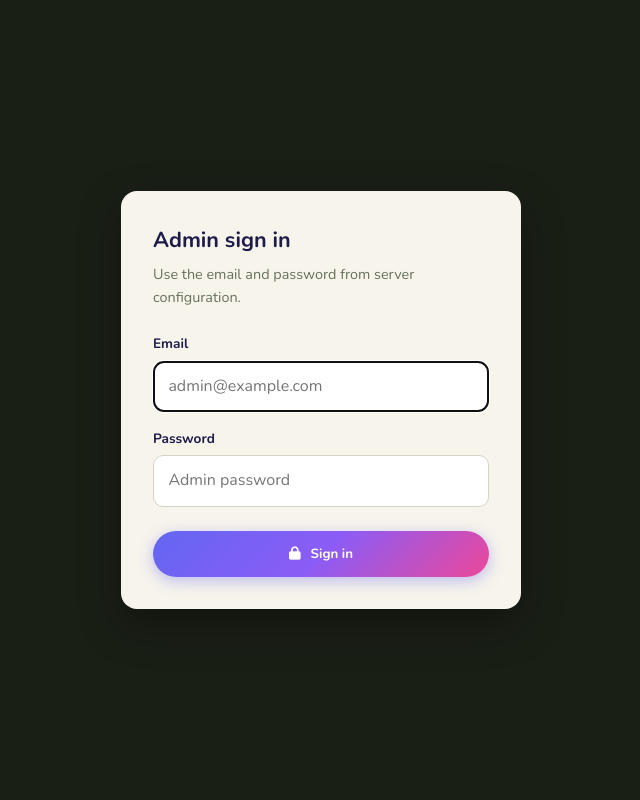
After one commit to swetaattri073/kabirmealplanner, a Flask app: template toddler-meal-planner/templates/admin/login.html in a window 1280 px wide. The commit adds this page. Shown: the whole page, without its empty margins (319-959 px from the left). Run offline with Flask 3, Linux system fonts and the light colour scheme; the template is opened without the code that fills it, so the values that code supplies are empty.

Commit message:
Add /admin login using ADMIN_EMAILS and ADMIN_PASSWORD
Replace parent-account admin checks with a dedicated sign-in form
on /admin that authenticates against env allowlist + shared password.
Incomplete config still returns 404; API stays session-gated.

Co-authored-by: swetaattri073 <swetaattri073@users.noreply.github.com>

```diff
--- a/toddler-meal-planner/app.py
+++ b/toddler-meal-planner/app.py
@@ -208,26 +208,49 @@ def get_admin_emails():
     return {e.strip().lower() for e in raw.split(',') if e.strip()}
 
 
-def is_admin_user(user=None):
-    """True if the user is logged in and their email is in ADMIN_EMAILS."""
-    u = user if user is not None else current_user
+def get_admin_password():
+    """Shared admin password from ADMIN_PASSWORD env."""
+    return (os.environ.get('ADMIN_PASSWORD') or '').strip()
+
+
+def admin_configured():
+    """Admin login is available only when both email allowlist and password are set."""
+    return bool(get_admin_emails() and get_admin_password())
+
+
+def is_admin_session():
+    """True when this browser session passed /admin env login."""
+    if not admin_configured():
+        return False
+    if not session.get('admin_authenticated'):
+        return False
+    email = (session.get('admin_email') or '').strip().lower()
+    return bool(email) and email in get_admin_emails()
+
+
+def _admin_password_matches(provided):
+    expected = get_admin_password()
+    if not expected or provided is None:
+        return False
     try:
-        if not u or not getattr(u, 'is_authenticated', False):
-            return False
+        return secrets.compare_digest(
+            str(provided).encode('utf-8'),
+            expected.encode('utf-8'),
+        )
     except Exception:
         return False
-    emails = get_admin_emails()
-    if not emails:
-        return False
-    return (getattr(u, 'email', None) or '').strip().lower() in emails
+
+
+def clear_admin_session():
+    session.pop('admin_authenticated', None)
+    session.pop('admin_email', None)
 
 
 def admin_required(f):
-    """Allow only ADMIN_EMAILS users. Everyone else gets an indistinguishable 404."""
+    """Require a successful /admin env login. Others get an indistinguishable 404."""
     @wraps(f)
     def wrapped(*args, **kwargs):
-        # Do not redirect to login with next=/admin — that would expose the URL.
-        if not current_user.is_authenticated or not is_admin_user(current_user):
+        if not is_admin_session():
             if request.path.startswith('/api/'):
                 return jsonify({'error': 'Resource not found'}), 404
             return render_template('404.html'), 404
@@ -2547,11 +2570,49 @@ def api_chat_summarize():
 
 # ==================== ADMIN DASHBOARD ====================
 
-@app.route('/admin')
-@admin_required
+@app.route('/admin', methods=['GET'])
 def admin_dashboard():
-    """Operator dashboard: users, toddlers, meal-logging engagement."""
-    return render_template('admin/dashboard.html', toddler=None, toddlers=[])
+    """Operator dashboard. Shows env-based login when not authenticated."""
+    if not admin_configured():
+        return render_template('404.html'), 404
+    if not is_admin_session():
+        return render_template('admin/login.html', error=None)
+    return render_template(
+        'admin/dashboard.html',
+        toddler=None,
+        toddlers=[],
+        admin_email=session.get('admin_email'),
+    )
+
+
+@app.route('/admin/login', methods=['POST'])
+def admin_login():
+    """Authenticate with ADMIN_EMAILS + ADMIN_PASSWORD from .env."""
+    if not admin_configured():
+        return render_template('404.html'), 404
+
+    email = (request.form.get('email') or '').strip().lower()
+    password = request.form.get('password') or ''
+
+    if email in get_admin_emails() and _admin_password_matches(password):
+        session.permanent = True
+        session['admin_authenticated'] = True
+        session['admin_email'] = email
+        return redirect(url_for('admin_dashboard'))
+
+    return render_template(
+        'admin/login.html',
+        error='Invalid email or password.',
+        email=email,
+    ), 401
+
+
+@app.route('/admin/logout', methods=['GET', 'POST'])
+def admin_logout():
+    clear_admin_session()
+    if not admin_configured():
+        return render_template('404.html'), 404
+    return redirect(url_for('admin_dashboard'))
 
 
 @app.route('/api/admin/stats', methods=['GET'])
--- /dev/null
+++ b/toddler-meal-planner/templates/admin/login.html
@@ -0,0 +1,100 @@
+<!DOCTYPE html>
+<html lang="en">
+<head>
+    <meta charset="UTF-8">
+    <meta name="viewport" content="width=device-width, initial-scale=1.0">
+    <meta name="robots" content="noindex, nofollow">
+    <title>Admin Sign In</title>
+    <link rel="stylesheet" href="{{ url_for('static', filename='css/style.css') }}">
+    <link href="https://fonts.googleapis.com/css2?family=Nunito:wght@400;600;700;800&display=swap" rel="stylesheet">
+    <link rel="stylesheet" href="https://cdnjs.cloudflare.com/ajax/libs/font-awesome/6.4.0/css/all.min.css">
+    <style>
+        body {
+            min-height: 100vh;
+            display: flex;
+            align-items: center;
+            justify-content: center;
+            background: #1a1f16;
+            padding: 1rem;
+        }
+        .admin-login {
+            width: 100%;
+            max-width: 400px;
+        }
+        .admin-login-card {
+            background: #f7f4ec;
+            border-radius: 16px;
+            padding: 2rem;
+            box-shadow: 0 16px 40px rgba(0, 0, 0, 0.35);
+        }
+        .admin-login-card h1 {
+            font-size: 1.35rem;
+            margin: 0 0 0.35rem;
+        }
+        .admin-login-card .subtitle {
+            color: #66715c;
+            font-size: 0.9rem;
+            margin: 0 0 1.5rem;
+        }
+        .admin-login-card label {
+            display: block;
+            font-weight: 700;
+            font-size: 0.85rem;
+            margin-bottom: 0.35rem;
+        }
+        .admin-login-card .form-group {
+            margin-bottom: 1rem;
+        }
+        .admin-login-card input {
+            width: 100%;
+            padding: 0.75rem 0.9rem;
+            border: 1px solid #d5d2c8;
+            border-radius: 10px;
+            font: inherit;
+            background: #fff;
+        }
+        .admin-login-error {
+            background: #fde8e8;
+            color: #9b1c1c;
+            border-radius: 10px;
+            padding: 0.75rem 1rem;
+            margin-bottom: 1rem;
+            font-size: 0.9rem;
+        }
+        .admin-login-card .btn {
+            width: 100%;
+            margin-top: 0.5rem;
+        }
+    </style>
+</head>
+<body>
+    <div class="admin-login">
+        <div class="admin-login-card">
+            <h1>Admin sign in</h1>
+            <p class="subtitle">Use the email and password from server configuration.</p>
+
+            {% if error %}
+            <div class="admin-login-error">{{ error }}</div>
+            {% endif %}
+
+            <form method="POST" action="{{ url_for('admin_login') }}" autocomplete="off">
+                <div class="form-group">
+                    <label for="email">Email</label>
+                    <input type="email" id="email" name="email" required
+                           value="{{ email or '' }}"
+                           placeholder="admin@example.com"
+                           autofocus>
+                </div>
+                <div class="form-group">
+                    <label for="password">Password</label>
+                    <input type="password" id="password" name="password" required
+                           placeholder="Admin password">
+                </div>
+                <button type="submit" class="btn btn-primary">
+                    <i class="fas fa-lock"></i> Sign in
+                </button>
+            </form>
+        </div>
+    </div>
+</body>
+</html>
```
Also changed, not shown: toddler-meal-planner/DEPLOYMENT.md (+3 -2 lines), toddler-meal-planner/templates/admin/dashboard.html (+9 -4 lines), 1 other file.
